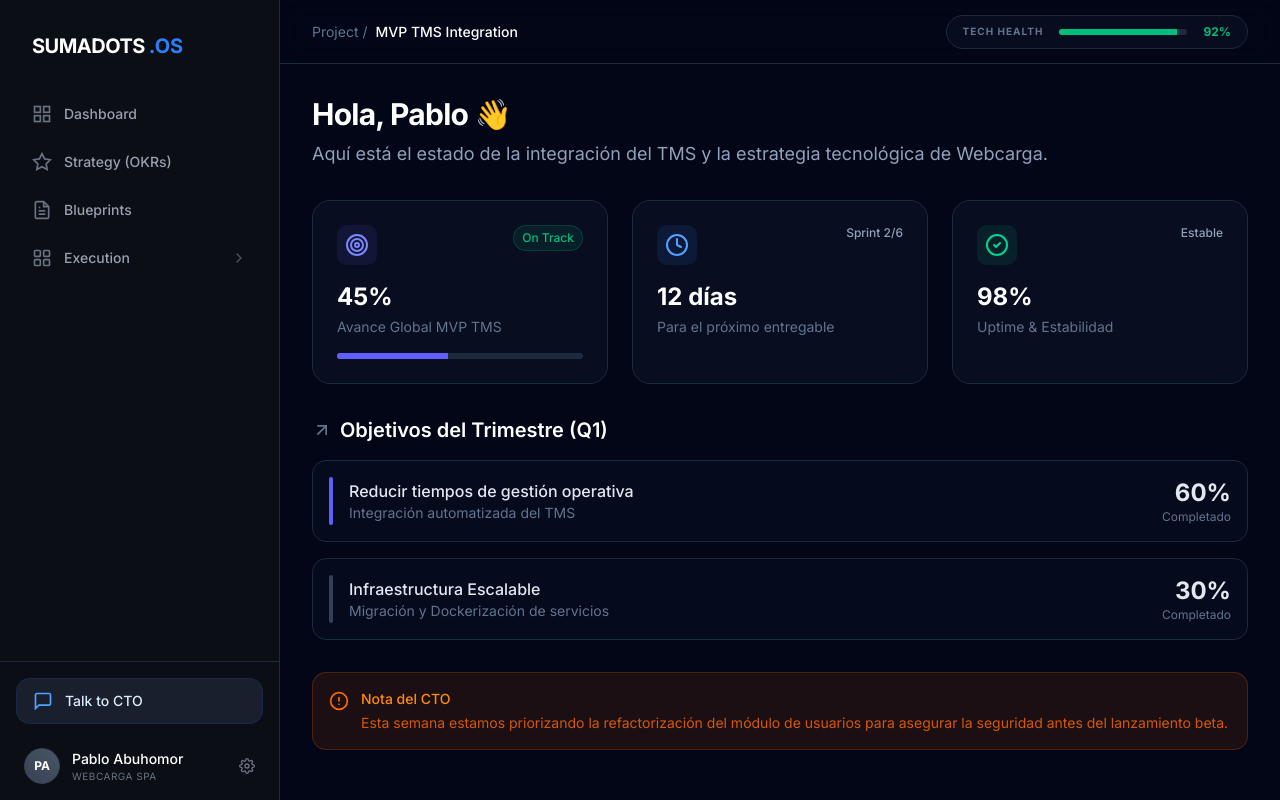
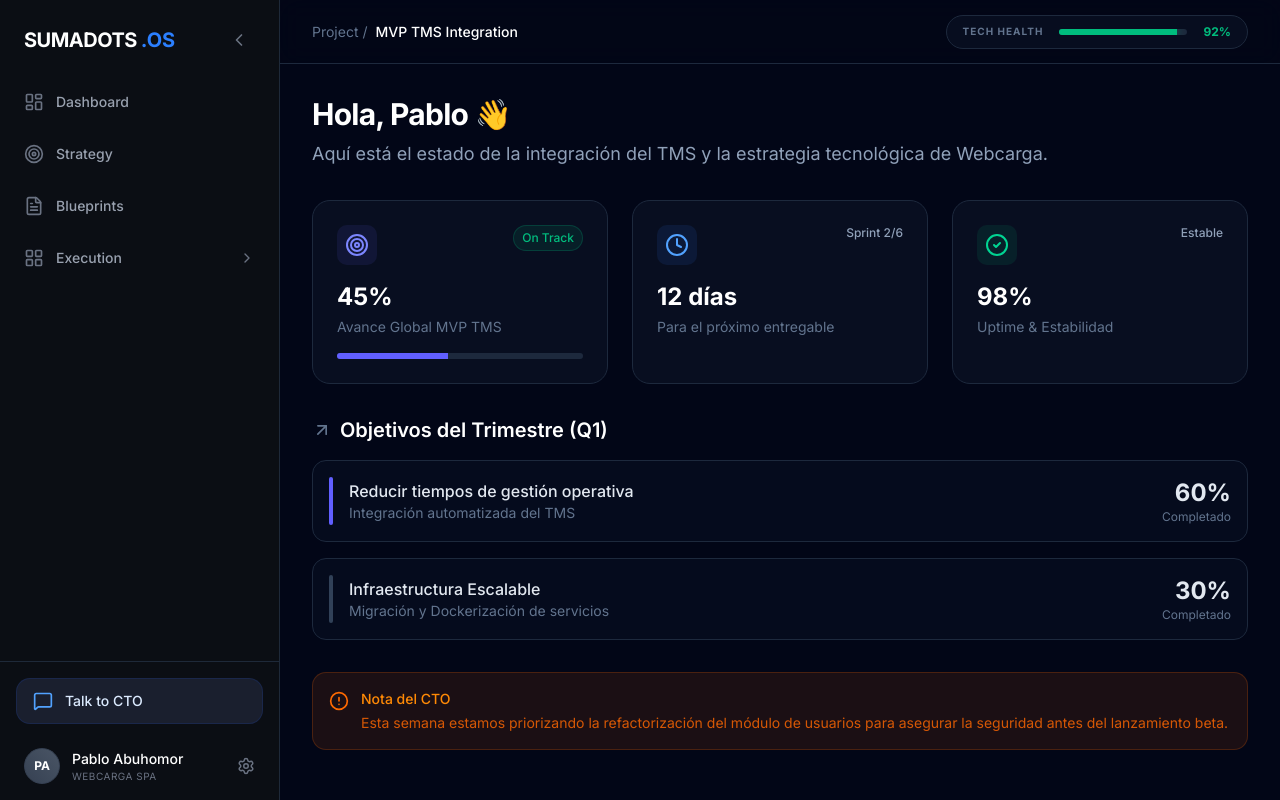
Before and after one commit to fsotosa-ops/suma-os, a Next.js app: page / in a window 1280 px wide. Built offline with nearby package versions, Linux system fonts and the light colour scheme.

Commit message:
feat(ui): implement collapsible sidebar with toggle functionality

```diff
--- a/components/shared/ExecutionSidebarItem.tsx
+++ b/components/shared/ExecutionSidebarItem.tsx
@@ -1,12 +1,15 @@
-// components/shared/ExecutionSidebarItem.tsx
 'use client';
 
 import React, { useState, useEffect } from 'react';
 import Link from 'next/link';
 import { usePathname } from 'next/navigation';
-import { LayoutGrid, ListTodo, RefreshCw, ChevronRight } from 'lucide-react';
+import { LayoutGrid, ChevronRight } from 'lucide-react'; // Usamos iconos de lucide
 
-export const ExecutionSidebarItem = () => {
+interface Props {
+  isCollapsed?: boolean;
+}
+
+export const ExecutionSidebarItem = ({ isCollapsed }: Props) => {
   const pathname = usePathname();
   const isActive = pathname.startsWith('/execution');
   const [isOpen, setIsOpen] = useState(false);
@@ -15,46 +18,65 @@ export const ExecutionSidebarItem = () => {
     if (isActive) setIsOpen(true);
   }, [isActive]);
 
+  // Si se colapsa la barra lateral, cerramos el menú automáticamente (opcional)
+  useEffect(() => {
+    if (isCollapsed) setIsOpen(false);
+  }, [isCollapsed]);
+
   return (
     <div className="flex flex-col gap-1">
-      {/* Botón Principal: Ahora navega a /execution */}
-      <Link
-        href="/execution"
-        onClick={() => setIsOpen(true)}
-        className={`flex items-center justify-between w-full px-4 py-3 text-sm font-medium rounded-lg transition-all duration-200 group ${
-          pathname === '/execution'
+      <button
+        onClick={() => !isCollapsed && setIsOpen(!isOpen)}
+        className={`flex items-center w-full py-3 text-sm font-medium rounded-lg transition-all duration-200 group ${
+          isActive
             ? 'text-blue-400 bg-blue-500/10'
             : 'text-gray-400 hover:text-gray-100 hover:bg-white/5'
-        }`}
+        } ${isCollapsed ? 'justify-center px-0' : 'justify-between px-3'}`}
+        title={isCollapsed ? "Execution" : ""}
       >
         <div className="flex items-center gap-3">
-          <LayoutGrid size={20} className={pathname === '/execution' ? 'text-blue-400' : 'text-gray-500'} />
-          <span>Execution</span>
+          <LayoutGrid size={20} className={isActive ? 'text-blue-400' : 'text-gray-500'} />
+          {!isCollapsed && <span>Execution</span>}
         </div>
-        <ChevronRight
-          className={`w-4 h-4 text-gray-600 transition-transform duration-300 ${isOpen ? 'rotate-90 text-blue-400' : ''}`}
-        />
-      </Link>
 
-      {/* Submenú */}
-      <div className={`overflow-hidden transition-all duration-300 ${isOpen ? 'max-h-48 opacity-100' : 'max-h-0 opacity-0'}`}>
-        <div className="flex flex-col pl-4 gap-1 mt-1 border-l border-gray-800 ml-6">
-          <SubItem href="/execution/kanban" label="Kanban Board" icon={<LayoutGrid size={14}/>} currentPath={pathname} />
-          <SubItem href="/execution/backlog" label="Backlog" icon={<ListTodo size={14}/>} currentPath={pathname} />
-          <SubItem href="/execution/sprints" label="Sprints Activos" icon={<RefreshCw size={14}/>} currentPath={pathname} />
+        {!isCollapsed && (
+          <ChevronRight
+            size={16}
+            className={`text-gray-500 transition-transform duration-300 ${isOpen ? 'rotate-90 text-blue-400' : ''}`}
+          />
+        )}
+      </button>
+
+      {/* El submenú solo se muestra si la barra NO está colapsada */}
+      {!isCollapsed && (
+        <div
+          className={`overflow-hidden transition-all duration-300 ease-in-out ${
+            isOpen ? 'max-h-40 opacity-100' : 'max-h-0 opacity-0'
+          }`}
+        >
+          <div className="flex flex-col pl-4 gap-1 mt-1 border-l border-gray-800 ml-6">
+            <SubItem href="/execution" label="Kanban Board" currentPath={pathname} />
+            <SubItem href="/execution/backlog" label="Backlog" currentPath={pathname} />
+            <SubItem href="/execution/sprints" label="Sprints" currentPath={pathname} />
+          </div>
         </div>
-      </div>
+      )}
     </div>
   );
 };
 
-const SubItem = ({ href, label, currentPath, icon }: any) => {
+const SubItem = ({ href, label, currentPath }: any) => {
   const isSelected = currentPath === href;
   return (
-    <Link href={href} className={`flex items-center gap-3 py-2 pl-4 text-sm rounded-r-lg border-l-2 transition-all ${
-      isSelected ? 'text-blue-400 border-blue-500 bg-blue-500/5 font-medium' : 'text-gray-500 border-transparent hover:text-gray-300'
-    }`}>
-      {icon} {label}
+    <Link
+      href={href}
+      className={`block py-2 pl-4 text-sm rounded-r-lg transition-colors border-l-2 whitespace-nowrap ${
+        isSelected
+          ? 'text-blue-400 border-blue-500 bg-blue-500/5 font-medium'
+          : 'text-gray-500 border-transparent hover:text-gray-300 hover:border-gray-600'
+      }`}
+    >
+      {label}
     </Link>
   );
 };
--- a/components/shared/Sidebar.tsx
+++ b/components/shared/Sidebar.tsx
@@ -1,42 +1,82 @@
 'use client';
 
-import React from 'react';
+import React, { useState } from 'react';
 import Link from 'next/link';
 import { usePathname } from 'next/navigation';
+import {
+  LayoutDashboard,
+  Target,
+  FileText,
+  MessageSquare,
+  Settings,
+  ChevronLeft,
+  ChevronRight
+} from 'lucide-react';
 import { ExecutionSidebarItem } from './ExecutionSidebarItem';
 
 export const Sidebar = () => {
+  // Estado para controlar si está colapsado
+  const [isCollapsed, setIsCollapsed] = useState(false);
+
   return (
-    // VERIFICA QUE ESTA LÍNEA TENGA 'hidden md:flex' AL INICIO
-    <aside className="hidden md:flex w-[280px] bg-[#0B0E14] border-r border-gray-800 h-screen flex-col flex-shrink-0 transition-all duration-300">
+    <aside
+      className={`hidden md:flex flex-col border-r border-gray-800 h-screen bg-[#0B0E14] flex-shrink-0 transition-all duration-300 ease-in-out ${
+        isCollapsed ? 'w-20' : 'w-[280px]'
+      }`}
+    >
 
-      {/* 1. LOGO AREA */}
-      <div className="p-8 pb-8">
-        <Link href="/" className="flex items-center gap-1">
+      {/* 1. HEADER & TOGGLE */}
+      <div className={`p-6 flex items-center ${isCollapsed ? 'justify-center' : 'justify-between'}`}>
+        {!isCollapsed && (
+          <Link href="/" className="flex items-center gap-1 overflow-hidden whitespace-nowrap">
             <span className="text-xl font-bold text-white tracking-tight">SUMADOTS</span>
             <span className="text-xl font-bold text-blue-500">.OS</span>
           </Link>
+        )}
+        <button
+          onClick={() => setIsCollapsed(!isCollapsed)}
+          className="p-1.5 rounded-lg text-gray-500 hover:bg-gray-800 hover:text-white transition-colors"
+        >
+          {isCollapsed ? <ChevronRight size={20} /> : <ChevronLeft size={20} />}
+        </button>
       </div>
 
       {/* 2. NAVEGACIÓN */}
-      <nav className="flex-1 px-4 space-y-1 overflow-y-auto custom-scrollbar">
-        <SidebarLink href="/dashboard" label="Dashboard" icon={<DashboardIcon />} />
-        <SidebarLink href="/strategy" label="Strategy (OKRs)" icon={<StrategyIcon />} />
-        <SidebarLink href="/blueprints" label="Blueprints" icon={<BlueprintsIcon />} />
-        <ExecutionSidebarItem />
+      <nav className="flex-1 px-3 space-y-2 overflow-y-auto custom-scrollbar overflow-x-hidden">
+        <SidebarLink
+          href="/dashboard"
+          label="Dashboard"
+          icon={<LayoutDashboard size={20} />}
+          isCollapsed={isCollapsed}
+        />
+        <SidebarLink
+          href="/strategy"
+          label="Strategy"
+          icon={<Target size={20} />}
+          isCollapsed={isCollapsed}
+        />
+        <SidebarLink
+          href="/blueprints"
+          label="Blueprints"
+          icon={<FileText size={20} />}
+          isCollapsed={isCollapsed}
+        />
+
+        {/* Pasamos el estado al componente hijo */}
+        <ExecutionSidebarItem isCollapsed={isCollapsed} />
       </nav>
 
       {/* 3. FOOTER */}
       <div className="p-4 mt-auto border-t border-gray-800 space-y-4">
-        <button className="w-full flex items-center gap-3 px-4 py-3 bg-[#1A1F2E] hover:bg-[#23293a] border border-blue-900/30 rounded-xl transition-all group">
-          <div className="w-5 h-5 text-blue-400 group-hover:text-blue-300">
-            <ChatIcon />
-          </div>
+        {!isCollapsed ? (
+          <>
+            <button className="w-full flex items-center gap-3 px-4 py-3 bg-[#1A1F2E] hover:bg-[#23293a] border border-blue-900/30 rounded-xl transition-all group whitespace-nowrap">
+              <MessageSquare size={20} className="text-blue-400 group-hover:text-blue-300" />
               <span className="text-sm font-medium text-blue-100">Talk to CTO</span>
             </button>
 
-        <div className="flex items-center gap-3 px-2 pt-2">
-          <div className="w-9 h-9 rounded-full bg-gradient-to-tr from-gray-700 to-gray-600 flex items-center justify-center text-xs font-bold text-white border border-gray-700">
+            <div className="flex items-center gap-3 px-2 pt-2 overflow-hidden">
+              <div className="w-9 h-9 shrink-0 rounded-full bg-gradient-to-tr from-gray-700 to-gray-600 flex items-center justify-center text-xs font-bold text-white border border-gray-700">
                 PA
               </div>
               <div className="flex-1 min-w-0">
@@ -44,29 +84,38 @@ export const Sidebar = () => {
                 <p className="text-[10px] text-gray-500 truncate uppercase tracking-wider">WEBCARGA SPA</p>
               </div>
               <button className="text-gray-500 hover:text-white transition-colors">
-            <SettingsIcon />
+                <Settings size={18} />
               </button>
             </div>
+          </>
+        ) : (
+          <div className="flex flex-col items-center gap-4">
+             <button className="p-2 bg-[#1A1F2E] rounded-xl text-blue-400">
+               <MessageSquare size={20} />
+             </button>
+             <div className="w-8 h-8 rounded-full bg-gray-700 flex items-center justify-center text-xs text-white">PA</div>
+          </div>
+        )}
       </div>
     </aside>
   );
 };
 
-// --- ICONOS AUXILIARES (Necesarios para que no de error) ---
-const SidebarLink = ({ href, label, icon }: any) => {
+// Componente de Link actualizado
+const SidebarLink = ({ href, label, icon, isCollapsed }: any) => {
   const pathname = usePathname();
   const isActive = pathname === href;
   return (
-    <Link href={href} className={`flex items-center gap-3 px-4 py-3 text-sm font-medium rounded-lg transition-all duration-200 group ${isActive ? 'text-blue-400 bg-blue-500/10' : 'text-gray-400 hover:text-gray-100 hover:bg-white/5'}`}>
-      <div className={isActive ? 'text-blue-400' : 'text-gray-500 group-hover:text-gray-300'}>{icon}</div>
-      <span>{label}</span>
+    <Link
+      href={href}
+      className={`flex items-center gap-3 px-3 py-3 text-sm font-medium rounded-lg transition-all duration-200 group ${
+        isActive ? 'text-blue-400 bg-blue-500/10' : 'text-gray-400 hover:text-gray-100 hover:bg-white/5'
+      } ${isCollapsed ? 'justify-center' : ''}`}
+    >
+      <div className={isActive ? 'text-blue-400' : 'text-gray-500 group-hover:text-gray-300'}>
+        {icon}
+      </div>
+      {!isCollapsed && <span className="whitespace-nowrap transition-opacity duration-200">{label}</span>}
     </Link>
   );
 };
-
-// Iconos simples para evitar imports rotos si faltan
-const DashboardIcon = () => <svg width="20" height="20" viewBox="0 0 24 24" fill="none" stroke="currentColor" strokeWidth="2"><rect x="3" y="3" width="7" height="7"></rect><rect x="14" y="3" width="7" height="7"></rect><rect x="14" y="14" width="7" height="7"></rect><rect x="3" y="14" width="7" height="7"></rect></svg>;
-const StrategyIcon = () => <svg width="20" height="20" viewBox="0 0 24 24" fill="none" stroke="currentColor" strokeWidth="2"><path d="M12 2l3.09 6.26L22 9.27l-5 4.87 1.18 6.88L12 17.77l-6.18 3.25L7 14.14 2 9.27l6.91-1.01L12 2z"></path></svg>;
-const BlueprintsIcon = () => <svg width="20" height="20" viewBox="0 0 24 24" fill="none" stroke="currentColor" strokeWidth="2"><path d="M14 2H6a2 2 0 0 0-2 2v16a2 2 0 0 0 2 2h12a2 2 0 0 0 2-2V8z"></path><polyline points="14 2 14 8 20 8"></polyline><line x1="16" y1="13" x2="8" y2="13"></line><line x1="16" y1="17" x2="8" y2="17"></line><polyline points="10 9 9 9 8 9"></polyline></svg>;
-const ChatIcon = () => <svg width="20" height="20" viewBox="0 0 24 24" fill="none" stroke="currentColor" strokeWidth="2"><path d="M21 15a2 2 0 0 1-2 2H7l-4 4V5a2 2 0 0 1 2-2h14a2 2 0 0 1 2 2z"></path></svg>;
-const SettingsIcon = () => <svg width="16" height="16" viewBox="0 0 24 24" fill="none" stroke="currentColor" strokeWidth="2"><circle cx="12" cy="12" r="3"></circle><path d="M19.4 15a1.65 1.65 0 0 0 .33 1.82l.06.06a2 2 0 0 1 0 2.83 2 2 0 0 1-2.83 0l-.06-.06a1.65 1.65 0 0 0-1.82-.33 1.65 1.65 0 0 0-1 1.51V21a2 2 0 0 1-2 2 2 2 0 0 1-2-2v-.09A1.65 1.65 0 0 0 9 19.4a1.65 1.65 0 0 0-1.82.33l-.06.06a2 2 0 0 1-2.83 0 2 2 0 0 1 0-2.83l.06-.06a1.65 1.65 0 0 0 .33-1.82 1.65 1.65 0 0 0-1.51-1H3a2 2 0 0 1-2-2 2 2 0 0 1 2-2h.09A1.65 1.65 0 0 0 4.6 9a1.65 1.65 0 0 0-.33-1.82l-.06-.06a2 2 0 0 1 0-2.83 2 2 0 0 1 2.83 0l.06.06a1.65 1.65 0 0 0 1.82.33H9a1.65 1.65 0 0 0 1-1.51V3a2 2 0 0 1 2-2 2 2 0 0 1 2 2v.09a1.65 1.65 0 0 0 1 1.51 1.65 1.65 0 0 0 1.82-.33l.06-.06a2 2 0 0 1 2.83 0 2 2 0 0 1 0 2.83l-.06.06a1.65 1.65 0 0 0-.33 1.82V9a1.65 1.65 0 0 0 1.51 1H21a2 2 0 0 1 2 2 2 2 0 0 1-2 2h-.09a1.65 1.65 0 0 0-1.51 1z"></path></svg>;
```
Lines whose indentation alone changed are shown as unchanged.
